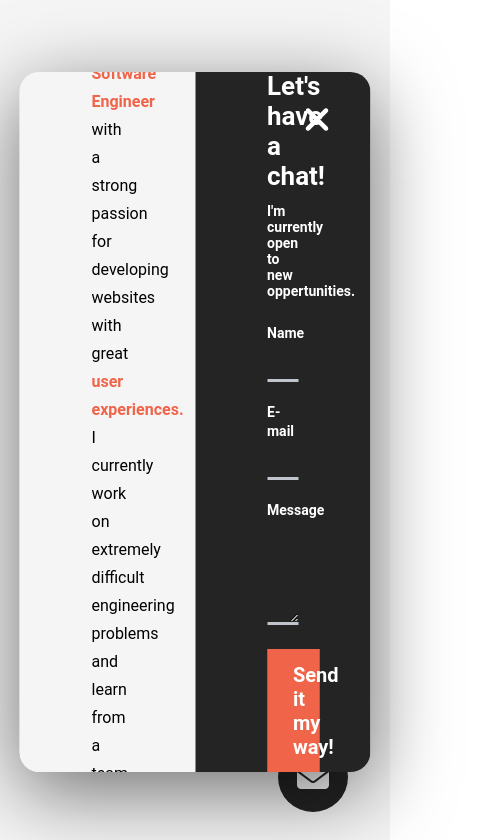
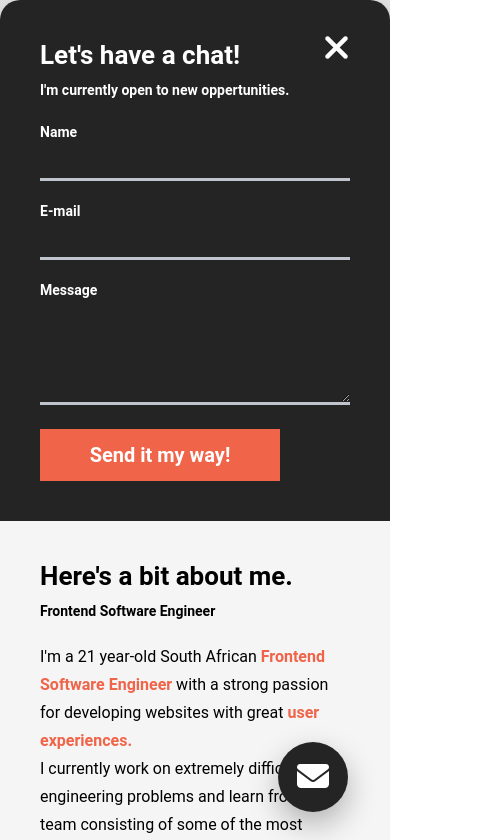
Before and after one commit to hashkader/Advanced-Portfolio, a plain HTML site: page index.html in a window 390 px wide. Both pictures are taken after a click on the item "Contact". Shown: the top 840 px of the page, 479 px wide, since content can reach past the window. Drawn offline with nearby package versions, Linux system fonts and the light colour scheme.

Commit message:
finishing touches to template

```diff
--- a/index.html
+++ b/index.html
@@ -21,13 +21,13 @@
 </script>
   </head>
   <body>
-    <section id="landing-page">
+    <section id="landing-page" onmousemove="moveBackground(event)">
       <nav>
         <figure>
           <img id="personal-logo" src="./Assets/HK Logo final.png" alt="" />
         </figure>
         <ul class="nav__link--list">
-          <li class="nav__link">
+          <li class="nav__link" onclick="toggleModal()">
             <a
               href="#"
               class="nav__link--anchor link__hover-effect link__hover-effect--black"
@@ -36,7 +36,7 @@
           </li>
           <li class="nav__link">
             <a
-              href="#"
+              href="#projects"
               class="nav__link--anchor link__hover-effect link__hover-effect--black"
               >Projects</a
             >
@@ -81,9 +81,11 @@
         </div>
       </header>
 
-      <button class="mail__btn click" onclick="toggleModal()">
-        <i class="fas fa-envelope"></i>
-      </button>
+      <a href="#">
+        <button class="mail__btn click" onclick="toggleModal()">
+          <i class="fas fa-envelope"></i>
+        </button>
+      </a>
       <a href="#projects" class="scroll">
         <div class="scroll__icon click"></div>
       </a>
@@ -153,8 +155,16 @@
           Thanks for the message. Looking forward to speaking to you soon!
         </div>
       </div>
-
     </div>
+    <img src="./Assets/semi circle.svg" class="shape shape--0">
+    <img src="./Assets/circle.svg" class="shape shape--1">
+    <img src="./Assets/squiggly.svg" class="shape shape--2">
+    <img src="./Assets/circle.svg" class="shape shape--3">
+    <img src="./Assets/triangle.svg" class="shape shape--4">
+    <img src="./Assets/circle.svg" class="shape shape--5">
+    <img src="./Assets/squiggly.svg" class="shape shape--6">
+    <img src="./Assets/circle.svg" class="shape shape--7">
+    <img src="./Assets/semi circle.svg" class="shape shape--8">
     </section>
     <section id="projects">
       <div class="container">
@@ -290,28 +300,28 @@
           </figure>
           <div class="footer__social--list">
             <a
-              href="#"
+              href="#" target="_blank"
               class="footer__social--link link__hover-effect link__hover-effect--white"
             >
               GitHub
             </a>
 
             <a
-              href="#"
+              href="#" target="_blank"
               class="footer__social--link link__hover-effect link__hover-effect--white"
             >
               LinkedIn
             </a>
 
             <a
-              href="#"
+              href="#" onclick="toggleModal()"
               class="footer__social--link link__hover-effect link__hover-effect--white"
             >
               Contact
             </a>
 
             <a
-              href="#"
+              href="#" target="_blank"
               class="footer__social--link link__hover-effect link__hover-effect--white"
             >
               Resume
--- a/index.js
+++ b/index.js
@@ -1,5 +1,18 @@
 let isModalOpen = false;
 let contrastToggle = false;
+const scaleFactor = 1 / 20;
+
+function moveBackground(event) {
+  const shapes = document.querySelectorAll(".shape");
+  const x = event.clientX * scaleFactor;
+  const y = event.clientY * scaleFactor;
+
+  for (let i = 0; i < shapes.length; ++i) {
+    const isOdd = i % 2 !== 0;
+    const boolInt = isOdd ? -1 : 1;
+    shapes[i].style.transform = `translate(${x * boolInt}px, ${y * boolInt}px) rotate(${x * boolInt * 10}deg)`
+  }
+}
 
 function toggleContrast() {
   contrastToggle = !contrastToggle;
--- a/styles.css
+++ b/styles.css
@@ -5,6 +5,10 @@
   padding: 0;
   box-sizing: border-box;
   font-family: "Roboto", sans-serif;
+}
+
+html {
+  scroll-behavior: smooth;
 }
 
 li {
@@ -226,13 +230,11 @@ LANDING PAGE
   border: none;
   background-color: #242424;
   color: white;
-  cursor: pointer;
-  display: flex;
-  justify-content: center;
-  position: absolute;
-  align-items: center;
+  position: fixed;
   bottom: 32px;
   right: 42px;
+  z-index: 100;
+  box-shadow: 0 12px 30px 0 rgb(0, 0, 0, 0.28);
 }
 
 .fa-envelope {
@@ -592,6 +594,7 @@ FOOTER
 */
 
 footer {
+  position: relative;
   background-color: #242424;
   display: flex;
   padding: 6% 0;
@@ -624,3 +627,106 @@ footer {
 .footer__copyright {
   color: white;
 }
+
+/*
+
+SHAPES
+
+*/
+
+.shape {
+  position: fixed;
+}
+
+.shape--0 {
+  top: 15vh;
+  left: 5vw;
+}
+.shape--1 {
+  top: 15vh;
+  left: 50vw;
+}
+.shape--2 {
+  top: 15vh;
+  left: 80vw;
+}
+.shape--3 {
+  top: 50vh;
+  left: 5vw;
+}
+.shape--4 {
+  top: 50vh;
+  left: 50vw;
+}
+.shape--5 {
+  top: 50vh;
+  left: 80vw;
+}
+.shape--6 {
+  top: 80vh;
+  left: 5vw;
+}
+.shape--7 {
+  top: 80vh;
+  left: 50vw;
+}
+.shape--8 {
+  top: 80vh;
+  left: 80vw;
+}
+
+@media (max-width: 768px) {
+  .title {
+    font-size: 80px;
+  }
+
+  .header__para {
+    font-size: 20px;
+  }
+
+  .modal {
+    top: 0;
+    left: 0;
+    transform: none;
+    height: auto;
+    width: 100%;
+    flex-direction: column-reverse;
+  }
+
+  .modal__half {
+    width: 100%;
+  }
+}
+
+@media (max-width: 480px) {
+  .title {
+    font-size: 52px;
+  }
+
+  .header__para {
+    font-size: 18px;
+  }
+
+  .nav__link:first-child {
+    display: none;
+  }
+
+  .project__description--para {
+    display: none;
+  }
+
+  .project__description {
+    left: 0;
+    padding: 0;
+    width: 100%;
+    text-align: center;
+  }
+
+  .project__description--sub-title {
+    margin-bottom: 8px;
+  }
+
+  .modal__half {
+    padding: 40px;
+  }
+}
```
